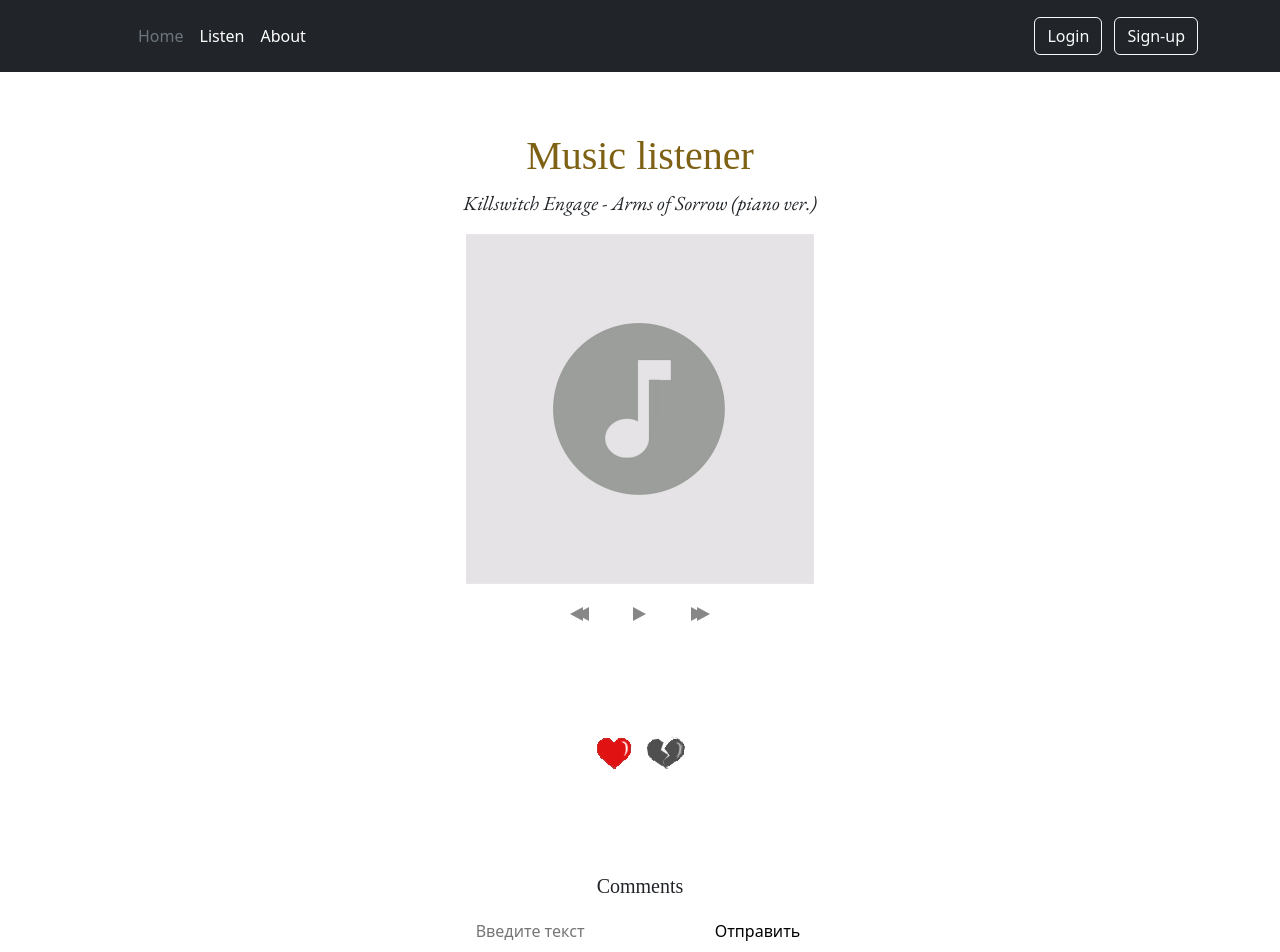
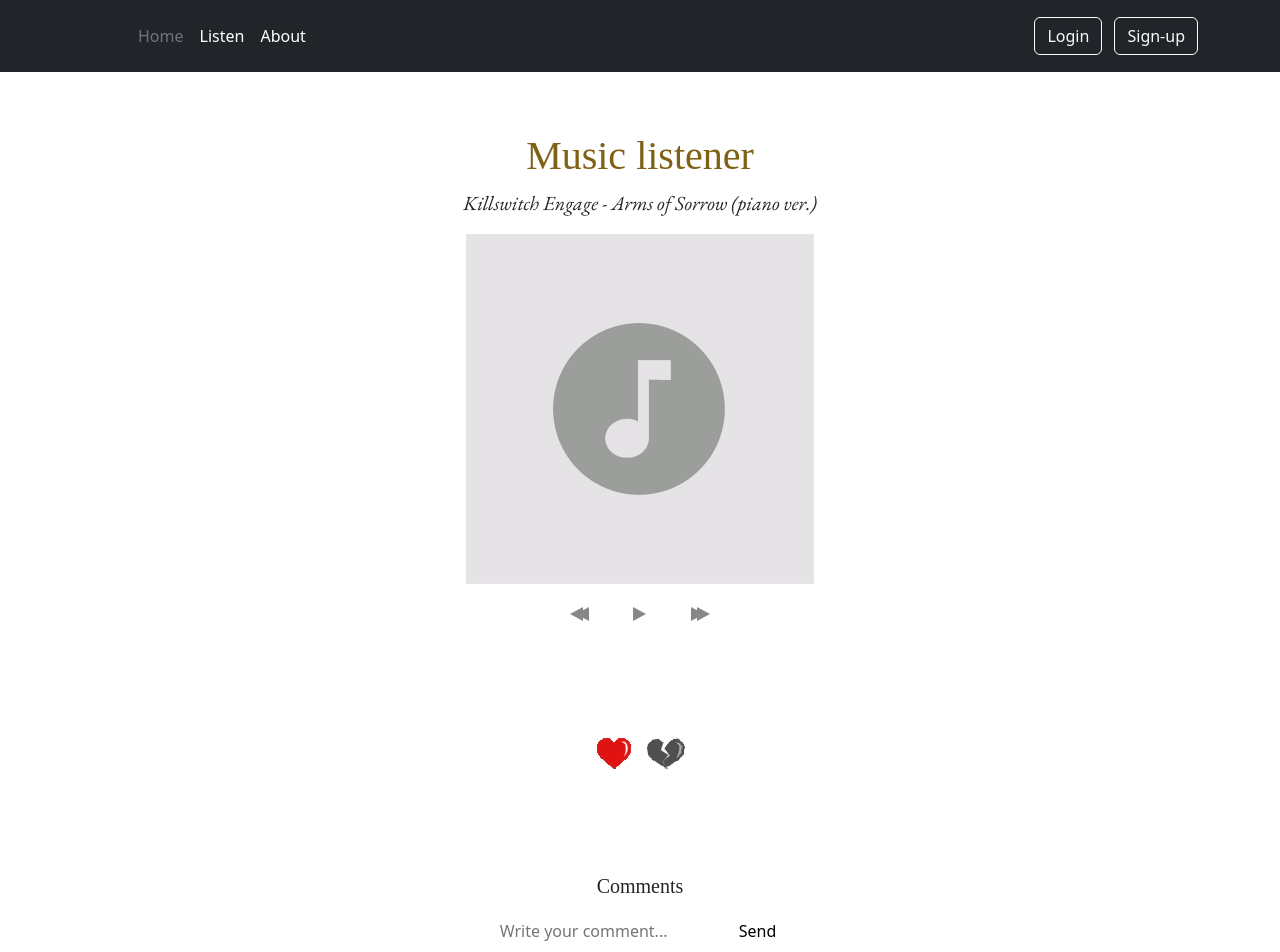
Before and after one commit to ToTkToSmOtRiT/music-listener, a Vue app: page / in a window 1280 px wide. Shown: the top 952 px of the page. Built offline with nearby package versions, Linux system fonts and the light colour scheme; a web font is replaced by a local one.

Commit message:
corrected language of input and button

```diff
--- a/src/components/CommentsSection.vue
+++ b/src/components/CommentsSection.vue
@@ -2,8 +2,8 @@
     <div id="comments">
         <h3>Comments</h3>
         <form action="">
-            <input class="comment" type="text" placeholder="Введите текст">
-            <button type="submit">Отправить</button>
+            <input class="comment" type="text" placeholder="Write your comment...">
+            <button type="submit">Send</button>
         </form>
     </div>
 </template>
```
